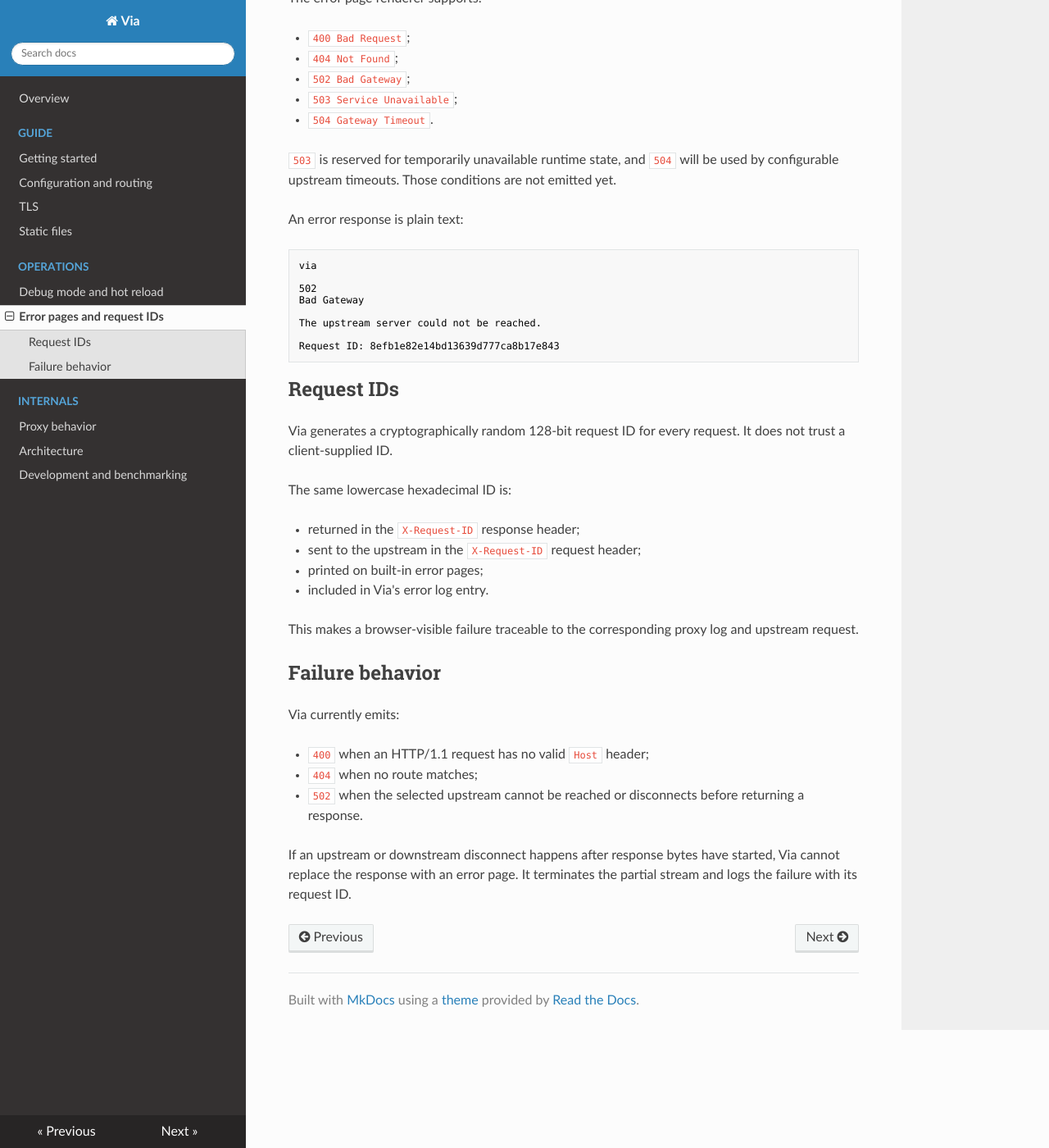
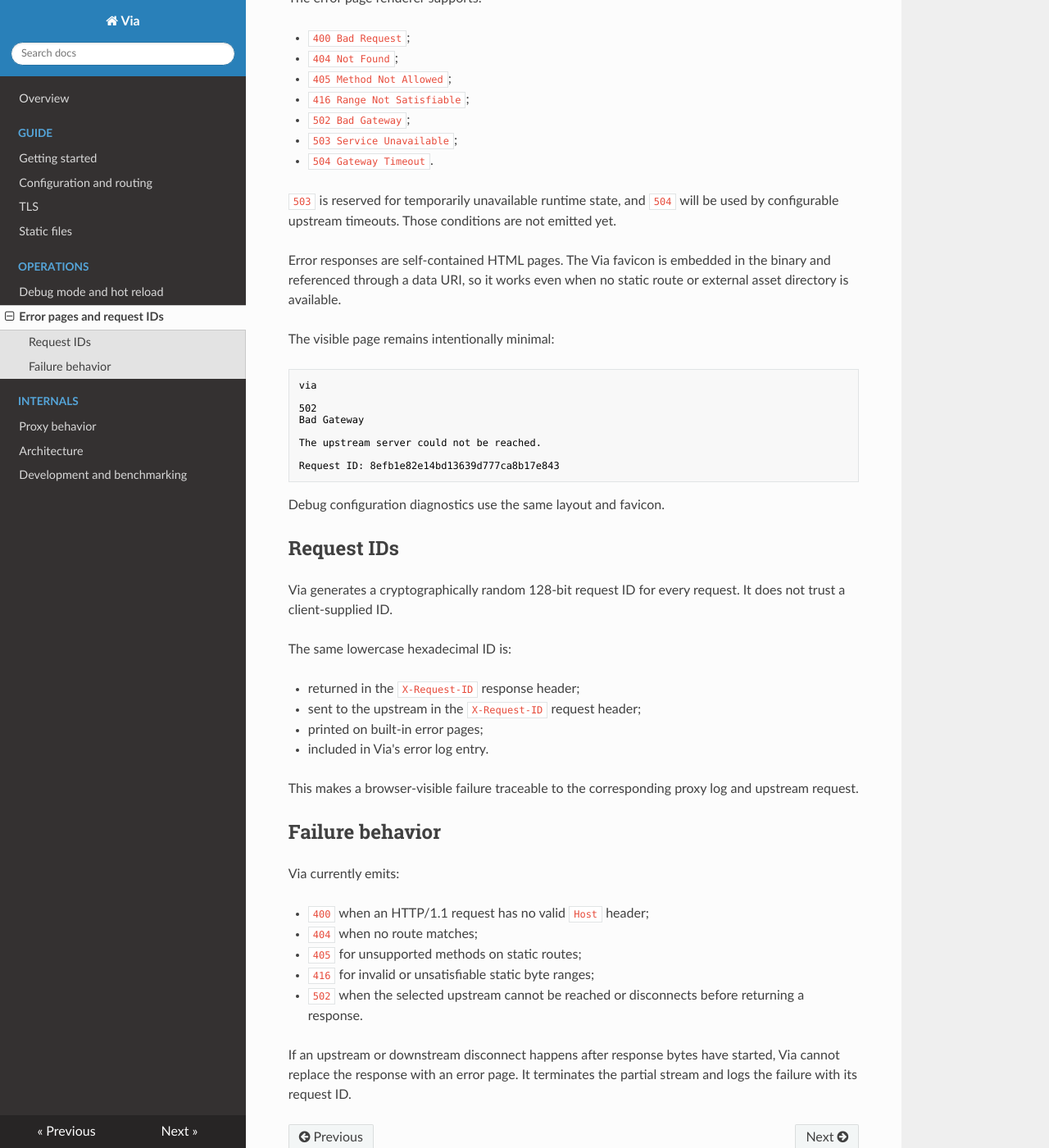
Before and after one commit to mkrdnk/via, an MkDocs documentation site: the page built from docs/errors.md, in a window 1280 px wide and 1400 px high, scrolled down 246 px. Shown: the whole window at 82% size. Built offline with MkDocs 1.6.1, drawn with Linux system fonts in a browser that asks for light colours; nearby versions of some CDN libraries.

Commit message:
feat: brand built-in error pages

````diff
--- a/docs/errors.md
+++ b/docs/errors.md
@@ -7,6 +7,8 @@ The error page renderer supports:
 
 - `400 Bad Request`;
 - `404 Not Found`;
+- `405 Method Not Allowed`;
+- `416 Range Not Satisfiable`;
 - `502 Bad Gateway`;
 - `503 Service Unavailable`;
 - `504 Gateway Timeout`.
@@ -14,7 +16,11 @@ The error page renderer supports:
 `503` is reserved for temporarily unavailable runtime state, and `504` will be
 used by configurable upstream timeouts. Those conditions are not emitted yet.
 
-An error response is plain text:
+Error responses are self-contained HTML pages. The Via favicon is embedded in
+the binary and referenced through a data URI, so it works even when no static
+route or external asset directory is available.
+
+The visible page remains intentionally minimal:
 
 ```text
 via
@@ -26,6 +32,8 @@ The upstream server could not be reached.
 
 Request ID: 8efb1e82e14bd13639d777ca8b17e843
 ```
+
+Debug configuration diagnostics use the same layout and favicon.
 
 ## Request IDs
 
@@ -48,6 +56,8 @@ Via currently emits:
 
 - `400` when an HTTP/1.1 request has no valid `Host` header;
 - `404` when no route matches;
+- `405` for unsupported methods on static routes;
+- `416` for invalid or unsatisfiable static byte ranges;
 - `502` when the selected upstream cannot be reached or disconnects before
   returning a response.
 
````
Also changed, not shown: docs/assets/favicon.svg, 6 other files.
